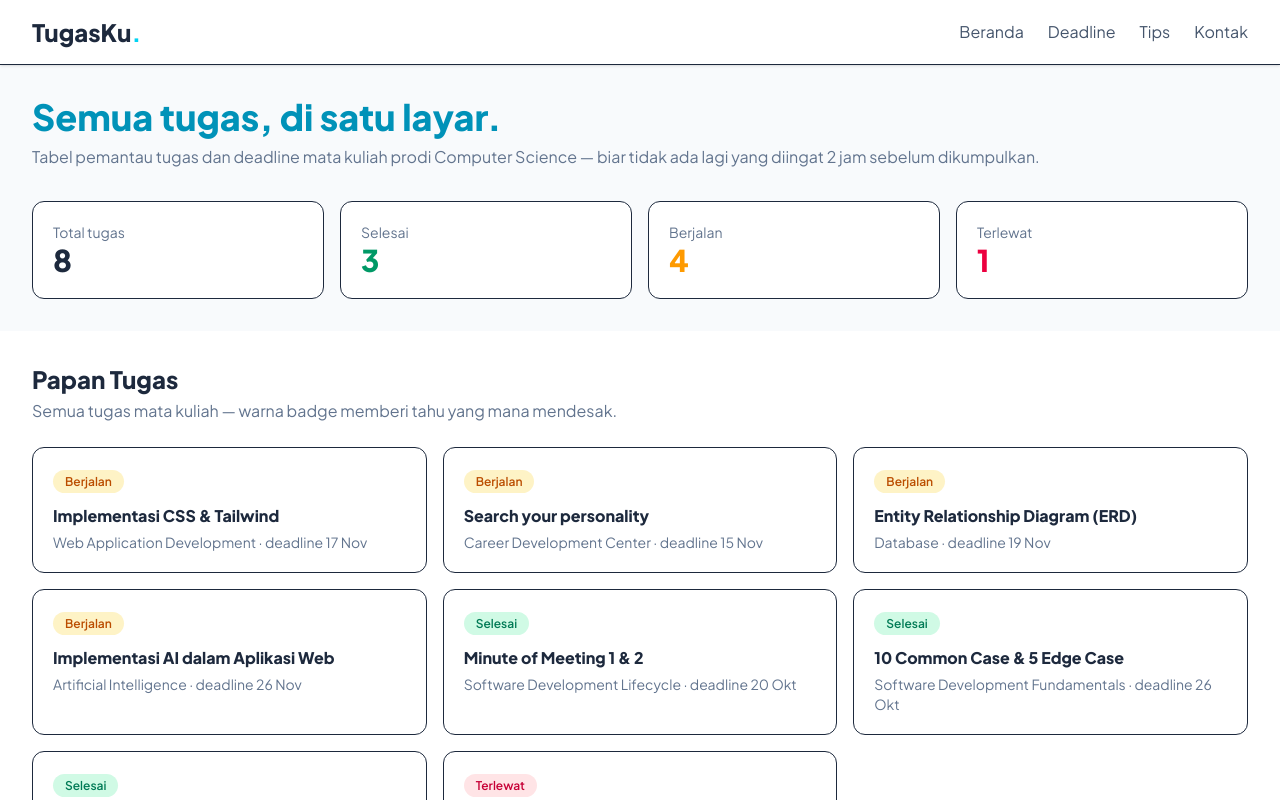
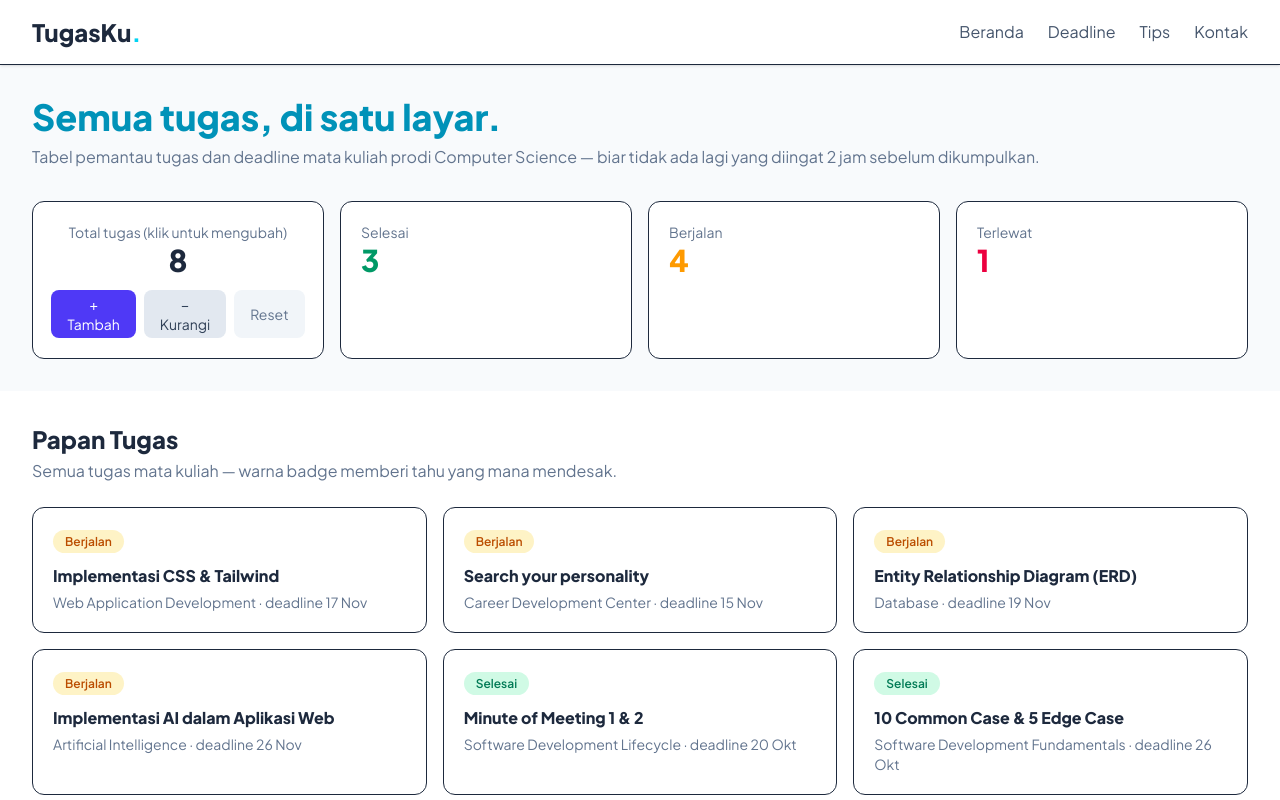
Before and after one commit to KyroCode-001/WAD-TugasKu, a React (Vite) app: page / in a window 1280 px wide. Shown: the top 800 px of the page. Built offline with nearby package versions, Linux system fonts and the light colour scheme.

Commit message:
menambahkan komponen counter dengan menggunakan useState

```diff
--- a/src/App.jsx
+++ b/src/App.jsx
@@ -1,5 +1,7 @@
+import Counter from "./components/Counter.jsx"
 import tugas from "./data/tugas.js";
 import KartuTugas from "./components/KartuTugas.jsx";
+
 
 export default function App() {
   return (
@@ -25,10 +27,8 @@ export default function App() {
         — biar tidak ada lagi yang diingat 2 jam sebelum dikumpulkan.</p>
 
       <div className="mt-8 grid grid-cols-2 md:grid-cols-4 gap-4">
-        <div className="rounded-xl bg-white border p-5 efek-angkat">
-          <p className="text-sm text-slate-500">Total tugas</p>
-          <p className="text-3xl font-bold text-slate-800">8</p>
-        </div>
+        <Counter />
+
         <div className="rounded-xl bg-white border p-5 efek-angkat">
           <p className="text-sm text-slate-500">Selesai</p>
           <p className="text-3xl font-bold text-emerald-600">3</p>
--- /dev/null
+++ b/src/components/Counter.jsx
@@ -0,0 +1,32 @@
+import { useState } from "react";
+
+export default function Counter() {
+  const [hitungan, setHitungan] = useState(8);
+
+  return (
+    <div className="rounded-xl bg-white border p-5 efek-angkat text-center">
+      <p className="text-sm text-slate-500">Total tugas (klik untuk mengubah)</p>
+      <p className="text-3xl font-bold text-slate-800">{hitungan}</p>
+      <div className="mt-3 flex gap-2 justify-center">
+        <button
+          onClick={() => setHitungan(hitungan + 1)}
+          className="rounded-lg bg-indigo-600 text-white px-4 py-1 text-sm hover:bg-indigo-700"
+        >
+          + Tambah
+        </button>
+        <button
+          onClick={() => setHitungan(hitungan - 1)}
+          className="rounded-lg bg-slate-200 text-slate-700 px-4 py-1 text-sm hover:bg-slate-300"
+        >
+          − Kurangi
+        </button>
+        <button
+          onClick={() => setHitungan(8)}
+          className="rounded-lg bg-slate-100 text-slate-500 px-4 py-1 text-sm hover:bg-slate-200"
+        >
+          Reset
+        </button>
+      </div>
+    </div>
+  );
+}
```
